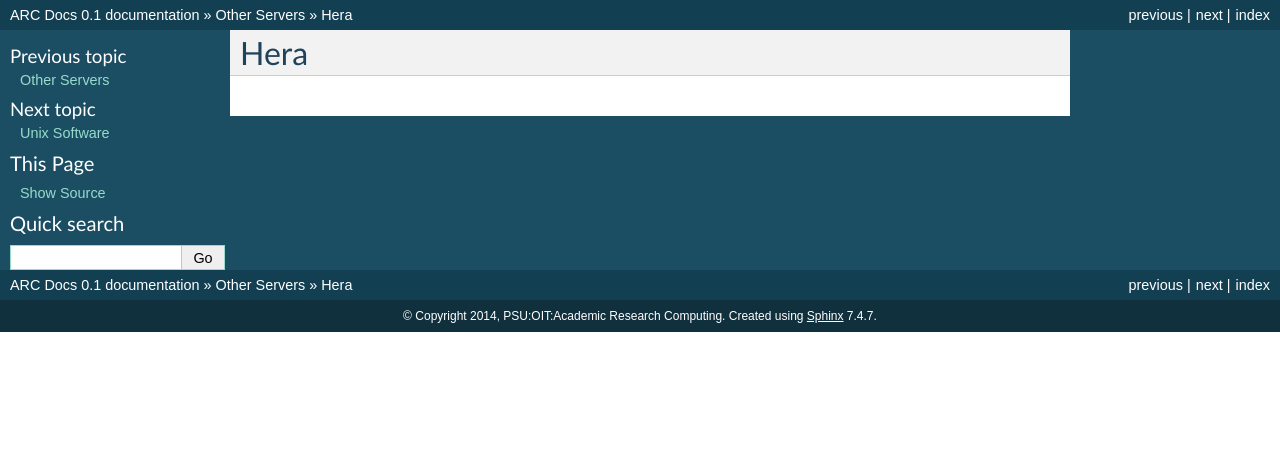
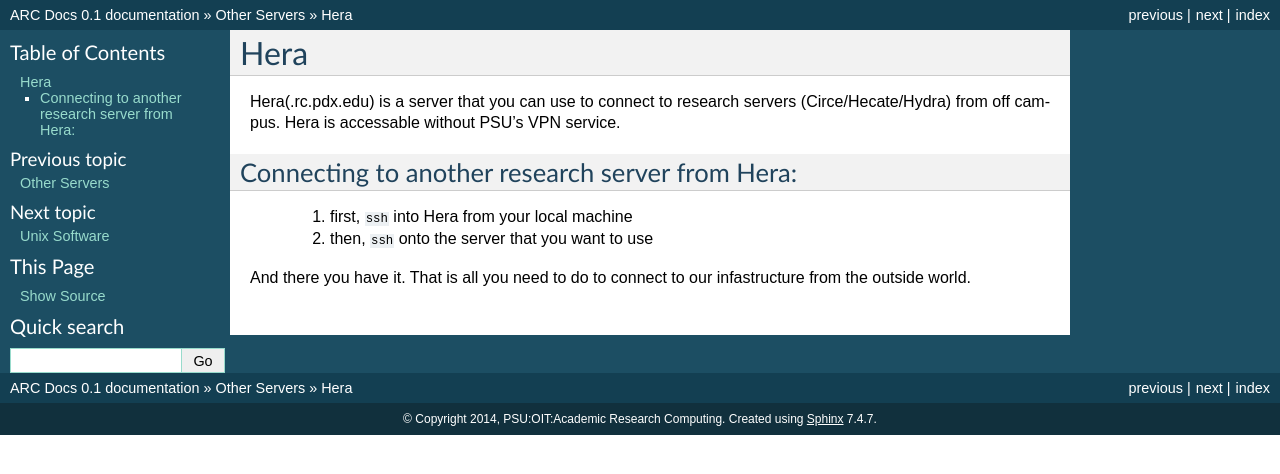
Before and after one commit to PSU-Research-Computing/psurc-docs, a Sphinx documentation site: the page built from source/other_servers/hera.rst, in a window 1280 px wide. Shown: the top 474 px of the page. Built offline with Sphinx 7.4.7, drawn with Linux system fonts in a browser that asks for light colours.

Commit message:
Added some info to hera.rst

```diff
--- a/source/other_servers/hera.rst
+++ b/source/other_servers/hera.rst
@@ -3,3 +3,13 @@
 ****
 Hera
 ****
+
+Hera(.rc.pdx.edu) is a server that you can use to connect to research servers (Circe/Hecate/Hydra) from off campus. Hera is accessable without PSU's VPN service.
+
+Connecting to another research server from Hera:
+================================================
+
+  1. first, ``ssh`` into Hera from your local machine
+  2. then, ``ssh`` onto the server that you want to use
+
+And there you have it. That is all you need to do to connect to our infastructure from the outside world.
```
